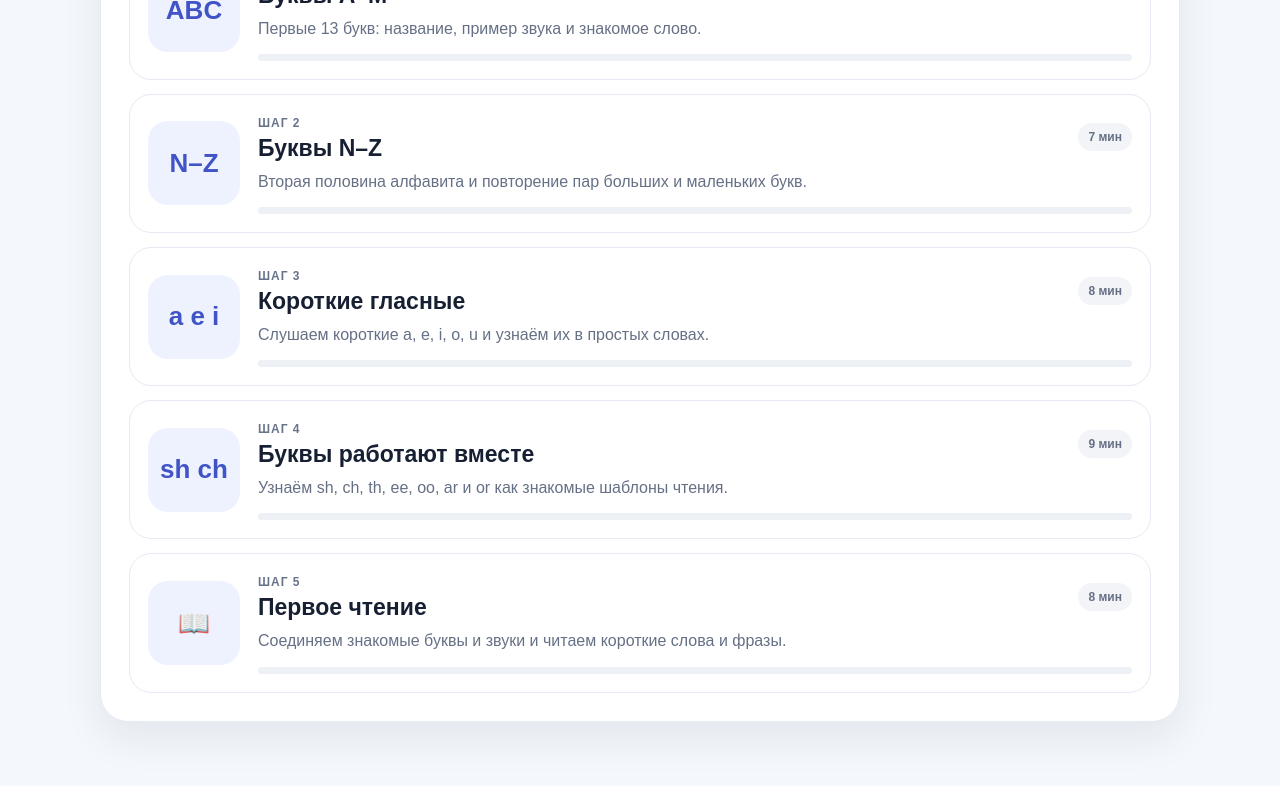
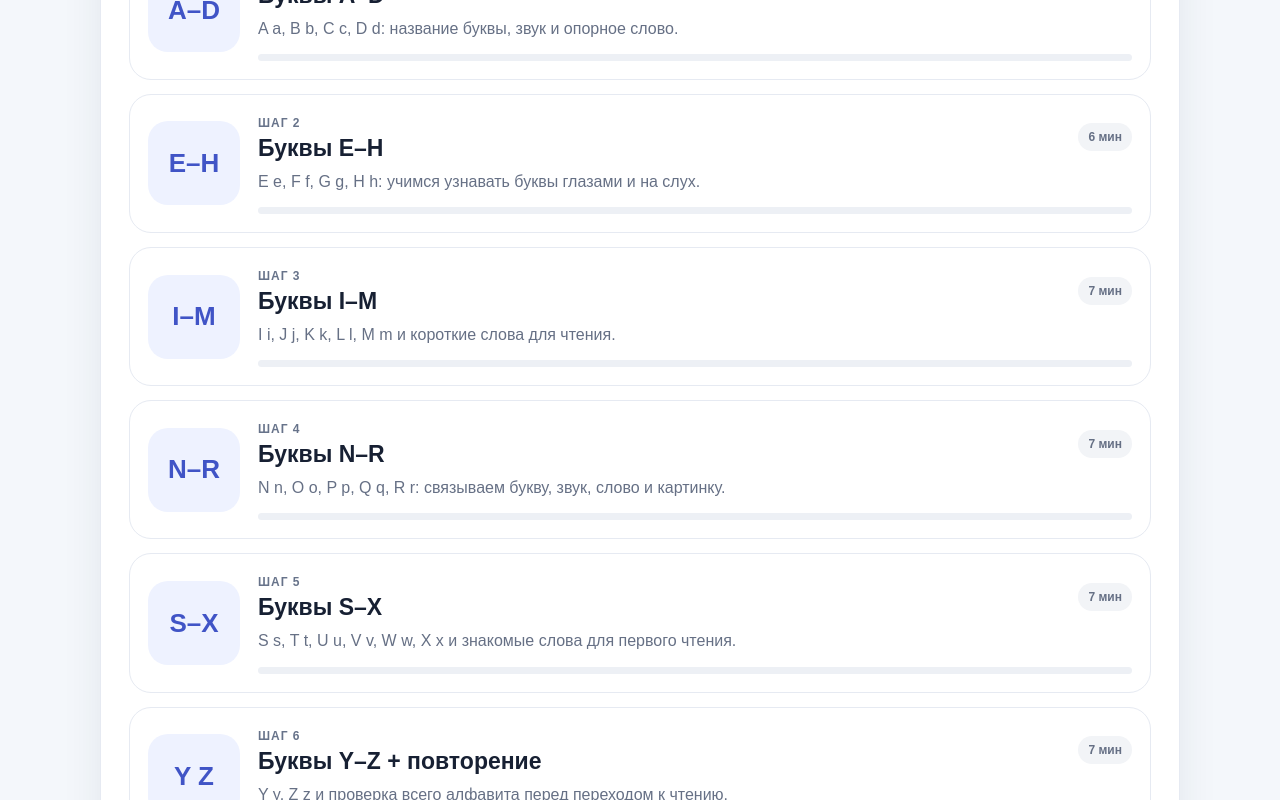
Before and after one commit to mamacita8689-hue/Online_English, a Next.js app: page /reading in a window 1280 px wide. Shown: the part 540-1340 px from the top of the page. Built offline with nearby package versions, Linux system fonts and the light colour scheme.

Commit message:
feat: split alphabet into Spotlight-style reading steps

```diff
--- a/src/content/reading/course.ts
+++ b/src/content/reading/course.ts
@@ -14,57 +14,91 @@ export type ReadingLesson = {
   exercises: ReadingExercise[];
 };
 
-const AtoM = readingStarter.alphabet.slice(0, 13);
-const NtoZ = readingStarter.alphabet.slice(13);
+const ABCD = readingStarter.alphabet.slice(0, 4);
+const EFGH = readingStarter.alphabet.slice(4, 8);
+const IJKLM = readingStarter.alphabet.slice(8, 13);
+const NOPQR = readingStarter.alphabet.slice(13, 18);
+const STUVWX = readingStarter.alphabet.slice(18, 24);
+const YZ = readingStarter.alphabet.slice(24);
 
 export const readingLessons: ReadingLesson[] = [
   {
-    id: 'alphabet-a-m', order: 1, title: 'Alphabet A–M', titleRu: 'Буквы A–M',
-    descriptionRu: 'Первые 13 букв: название, пример звука и знакомое слово.', durationMin: 7, icon: 'ABC', alphabet: AtoM,
+    id: 'letters-a-d', order: 1, title: 'Letters A–D', titleRu: 'Буквы A–D',
+    descriptionRu: 'A a, B b, C c, D d: название буквы, звук и опорное слово.', durationMin: 6, icon: 'A–D', alphabet: ABCD,
     exercises: [
-      { id: 'am-1', instructionRu: 'Послушай и выбери букву.', prompt: 'Какая это буква?', speakText: 'B', options: [{ id: 'a', text: 'D' }, { id: 'b', text: 'B' }, { id: 'c', text: 'P' }], answer: 'b', explanationRu: 'Это буква B — “би”.' },
-      { id: 'am-2', instructionRu: 'Выбери слово на букву C.', prompt: 'C → ?', options: [{ id: 'a', text: 'cat', emoji: '🐱', visual: 'cat' }, { id: 'b', text: 'dog', emoji: '🐶', visual: 'dog' }, { id: 'c', text: 'fish', emoji: '🐟' }], answer: 'a', explanationRu: 'Cat начинается с буквы C.' },
-      { id: 'am-3', instructionRu: 'Найди маленькую букву.', prompt: 'Большая H — маленькая…', options: [{ id: 'a', text: 'n' }, { id: 'b', text: 'h' }, { id: 'c', text: 'k' }], answer: 'b', explanationRu: 'Пара: H h.' },
-      { id: 'am-4', instructionRu: 'Послушай слово и выбери первую букву.', prompt: 'Первая буква слова', speakText: 'milk', options: [{ id: 'a', text: 'M' }, { id: 'b', text: 'N' }, { id: 'c', text: 'L' }], answer: 'a', explanationRu: 'Milk начинается с M.' },
-      { id: 'am-5', kind: 'word-builder', instructionRu: 'Собери слово из букв.', prompt: '🐱 кот', tiles: ['c', 'a', 't'], answer: 'cat', explanationRu: 'Получилось cat: c + a + t.' },
+      { id: 'ad-1', instructionRu: 'Послушай и выбери букву.', prompt: 'Какая это буква?', speakText: 'B', options: [{ id: 'a', text: 'D' }, { id: 'b', text: 'B' }, { id: 'c', text: 'P' }], answer: 'b', explanationRu: 'Это буква B — «би».' },
+      { id: 'ad-2', instructionRu: 'Выбери слово на букву C.', prompt: 'C → ?', options: [{ id: 'a', text: 'cat', emoji: '🐱', visual: 'cat' }, { id: 'b', text: 'dog', emoji: '🐶', visual: 'dog' }, { id: 'c', text: 'bed', emoji: '🛏️' }], answer: 'a', explanationRu: 'Cat начинается с C.' },
+      { id: 'ad-3', instructionRu: 'Собери слово из букв.', prompt: '🐱 кот', kind: 'word-builder', tiles: ['c', 'a', 't'], answer: 'cat', explanationRu: 'Получилось cat.' },
     ],
   },
   {
-    id: 'alphabet-n-z', order: 2, title: 'Alphabet N–Z', titleRu: 'Буквы N–Z',
-    descriptionRu: 'Вторая половина алфавита и повторение пар больших и маленьких букв.', durationMin: 7, icon: 'N–Z', alphabet: NtoZ,
+    id: 'letters-e-h', order: 2, title: 'Letters E–H', titleRu: 'Буквы E–H',
+    descriptionRu: 'E e, F f, G g, H h: учимся узнавать буквы глазами и на слух.', durationMin: 6, icon: 'E–H', alphabet: EFGH,
     exercises: [
-      { id: 'nz-1', instructionRu: 'Выбери слово на букву S.', prompt: 'S → ?', options: [{ id: 'a', text: 'sun', emoji: '☀️', visual: 'sun' }, { id: 'b', text: 'pen', emoji: '🖊️', visual: 'pen' }, { id: 'c', text: 'van', emoji: '🚐' }], answer: 'a', explanationRu: 'Sun начинается с S.' },
-      { id: 'nz-2', instructionRu: 'Послушай и выбери букву.', prompt: 'Какая это буква?', speakText: 'Q', options: [{ id: 'a', text: 'Q' }, { id: 'b', text: 'G' }, { id: 'c', text: 'J' }], answer: 'a', explanationRu: 'Q называется “кью”.' },
-      { id: 'nz-3', instructionRu: 'Найди маленькую букву.', prompt: 'Большая R — маленькая…', options: [{ id: 'a', text: 'p' }, { id: 'b', text: 'r' }, { id: 'c', text: 'v' }], answer: 'b', explanationRu: 'Пара: R r.' },
-      { id: 'nz-4', instructionRu: 'Послушай слово и выбери первую букву.', prompt: 'Первая буква слова', speakText: 'zebra', options: [{ id: 'a', text: 'S' }, { id: 'b', text: 'Z' }, { id: 'c', text: 'X' }], answer: 'b', explanationRu: 'Zebra начинается с Z.' },
-      { id: 'nz-5', kind: 'word-builder', instructionRu: 'Собери слово из букв.', prompt: '☀️ солнце', tiles: ['s', 'u', 'n'], answer: 'sun', explanationRu: 'Sun: s + u + n.' },
+      { id: 'eh-1', instructionRu: 'Найди маленькую букву.', prompt: 'Большая H — маленькая…', options: [{ id: 'a', text: 'n' }, { id: 'b', text: 'h' }, { id: 'c', text: 'k' }], answer: 'b', explanationRu: 'Пара: H h.' },
+      { id: 'eh-2', instructionRu: 'Что начинается с F?', prompt: 'F → ?', options: [{ id: 'a', text: 'flag', emoji: '🚩' }, { id: 'b', text: 'egg', emoji: '🥚' }, { id: 'c', text: 'horse', emoji: '🐴' }], answer: 'a', explanationRu: 'Flag начинается с F.' },
+      { id: 'eh-3', instructionRu: 'Послушай и выбери слово.', prompt: 'Что прозвучало?', speakText: 'horse', options: [{ id: 'a', text: 'horse' }, { id: 'b', text: 'glass' }, { id: 'c', text: 'egg' }], answer: 'a', explanationRu: 'Прозвучало horse.' },
     ],
   },
   {
-    id: 'short-vowels', order: 3, title: 'Short Vowels', titleRu: 'Короткие гласные',
-    descriptionRu: 'Слушаем короткие a, e, i, o, u и узнаём их в простых словах.', durationMin: 8, icon: 'a e i', patterns: readingStarter.shortVowels,
+    id: 'letters-i-m', order: 3, title: 'Letters I–M', titleRu: 'Буквы I–M',
+    descriptionRu: 'I i, J j, K k, L l, M m и короткие слова для чтения.', durationMin: 7, icon: 'I–M', alphabet: IJKLM,
+    exercises: [
+      { id: 'im-1', instructionRu: 'Послушай и выбери первую букву.', prompt: 'Первая буква слова', speakText: 'mouse', options: [{ id: 'a', text: 'M' }, { id: 'b', text: 'N' }, { id: 'c', text: 'L' }], answer: 'a', explanationRu: 'Mouse начинается с M.' },
+      { id: 'im-2', instructionRu: 'Что начинается с K?', prompt: 'K → ?', options: [{ id: 'a', text: 'kangaroo', emoji: '🦘' }, { id: 'b', text: 'lamp', emoji: '💡' }, { id: 'c', text: 'jug', emoji: '🏺' }], answer: 'a', explanationRu: 'Kangaroo начинается с K.' },
+      { id: 'im-3', instructionRu: 'Выбери слово со звуком [ɪ].', prompt: '[ɪ]', options: [{ id: 'a', text: 'ink' }, { id: 'b', text: 'lamp' }, { id: 'c', text: 'mouse' }], answer: 'a', explanationRu: 'В ink слышится короткий [ɪ].' },
+    ],
+  },
+  {
+    id: 'letters-n-r', order: 4, title: 'Letters N–R', titleRu: 'Буквы N–R',
+    descriptionRu: 'N n, O o, P p, Q q, R r: связываем букву, звук, слово и картинку.', durationMin: 7, icon: 'N–R', alphabet: NOPQR,
+    exercises: [
+      { id: 'nr-1', instructionRu: 'Что начинается с Q?', prompt: 'Q → ?', options: [{ id: 'a', text: 'queen', emoji: '👑' }, { id: 'b', text: 'rabbit', emoji: '🐰' }, { id: 'c', text: 'orange', emoji: '🍊' }], answer: 'a', explanationRu: 'Queen начинается с Q.' },
+      { id: 'nr-2', instructionRu: 'Послушай слово и выбери букву.', prompt: 'Первая буква слова', speakText: 'rabbit', options: [{ id: 'a', text: 'P' }, { id: 'b', text: 'R' }, { id: 'c', text: 'N' }], answer: 'b', explanationRu: 'Rabbit начинается с R.' },
+      { id: 'nr-3', instructionRu: 'Найди маленькую букву.', prompt: 'Большая P — маленькая…', options: [{ id: 'a', text: 'q' }, { id: 'b', text: 'p' }, { id: 'c', text: 'r' }], answer: 'b', explanationRu: 'Пара: P p.' },
+    ],
+  },
+  {
+    id: 'letters-s-x', order: 5, title: 'Letters S–X', titleRu: 'Буквы S–X',
+    descriptionRu: 'S s, T t, U u, V v, W w, X x и знакомые слова для первого чтения.', durationMin: 7, icon: 'S–X', alphabet: STUVWX,
+    exercises: [
+      { id: 'sx-1', instructionRu: 'Что начинается с S?', prompt: 'S → ?', options: [{ id: 'a', text: 'snake', emoji: '🐍' }, { id: 'b', text: 'tree', emoji: '🌳', visual: 'tree' }, { id: 'c', text: 'window', emoji: '🪟' }], answer: 'a', explanationRu: 'Snake начинается с S.' },
+      { id: 'sx-2', instructionRu: 'Какое слово заканчивается буквой X?', prompt: '… x', options: [{ id: 'a', text: 'box', emoji: '📦' }, { id: 'b', text: 'vest', emoji: '🦺' }, { id: 'c', text: 'tree', emoji: '🌳' }], answer: 'a', explanationRu: 'Box заканчивается буквой x.' },
+      { id: 'sx-3', instructionRu: 'Выбери слово на U.', prompt: 'U → ?', options: [{ id: 'a', text: 'umbrella', emoji: '☂️' }, { id: 'b', text: 'window', emoji: '🪟' }, { id: 'c', text: 'snake', emoji: '🐍' }], answer: 'a', explanationRu: 'Umbrella начинается с U.' },
+    ],
+  },
+  {
+    id: 'letters-y-z', order: 6, title: 'Letters Y–Z', titleRu: 'Буквы Y–Z + повторение',
+    descriptionRu: 'Y y, Z z и проверка всего алфавита перед переходом к чтению.', durationMin: 7, icon: 'Y Z', alphabet: YZ,
+    exercises: [
+      { id: 'yz-1', instructionRu: 'Послушай и выбери букву.', prompt: 'Какая это буква?', speakText: 'Z', options: [{ id: 'a', text: 'Y' }, { id: 'b', text: 'Z' }, { id: 'c', text: 'V' }], answer: 'b', explanationRu: 'Это буква Z — «зед».' },
+      { id: 'yz-2', instructionRu: 'Что начинается с Y?', prompt: 'Y → ?', options: [{ id: 'a', text: 'yacht', emoji: '⛵' }, { id: 'b', text: 'zip', emoji: '🤐' }, { id: 'c', text: 'queen', emoji: '👑' }], answer: 'a', explanationRu: 'Yacht начинается с Y.' },
+      { id: 'yz-3', instructionRu: 'Послушай слово и выбери первую букву.', prompt: 'Первая буква слова', speakText: 'zip', options: [{ id: 'a', text: 'S' }, { id: 'b', text: 'Z' }, { id: 'c', text: 'X' }], answer: 'b', explanationRu: 'Zip начинается с Z.' },
+    ],
+  },
+  {
+    id: 'short-vowels', order: 7, title: 'Short Vowels', titleRu: 'Короткие гласные',
+    descriptionRu: 'После знакомства с буквами учимся слышать a, e, i, o, u внутри коротких слов.', durationMin: 8, icon: 'a e i', patterns: readingStarter.shortVowels,
     exercises: [
       { id: 'v-1', instructionRu: 'Какой звук тренируем?', prompt: 'c a t', speakText: 'cat', options: [{ id: 'a', text: 'a [æ]' }, { id: 'b', text: 'e [e]' }, { id: 'c', text: 'i [ɪ]' }], answer: 'a', explanationRu: 'В cat буква a даёт короткий звук [æ].' },
       { id: 'v-2', instructionRu: 'Послушай и выбери картинку.', prompt: 'Что ты слышишь?', speakText: 'pen', options: [{ id: 'a', text: 'pen', emoji: '🖊️', visual: 'pen' }, { id: 'b', text: 'pig', emoji: '🐷', visual: 'pig' }, { id: 'c', text: 'dog', emoji: '🐶', visual: 'dog' }], answer: 'a', explanationRu: 'Прозвучало pen.' },
-      { id: 'v-3', instructionRu: 'Послушай и выбери слово.', prompt: 'Что ты слышишь?', speakText: 'pig', options: [{ id: 'a', text: 'peg' }, { id: 'b', text: 'pig' }, { id: 'c', text: 'pug' }], answer: 'b', explanationRu: 'Pig содержит короткую i.' },
-      { id: 'v-4', instructionRu: 'Найди одинаковый звук.', prompt: 'dog — ?', options: [{ id: 'a', text: 'box' }, { id: 'b', text: 'bed' }, { id: 'c', text: 'sun' }], answer: 'a', explanationRu: 'В dog и box похожий короткий звук o.' },
-      { id: 'v-5', kind: 'word-builder', instructionRu: 'Собери услышанное слово.', prompt: 'Слушай и собери', speakText: 'pig', tiles: ['p', 'i', 'g'], answer: 'pig', explanationRu: 'Pig: p + i + g.' },
+      { id: 'v-3', instructionRu: 'Найди одинаковый гласный звук.', prompt: 'dog — ?', options: [{ id: 'a', text: 'box' }, { id: 'b', text: 'bed' }, { id: 'c', text: 'sun' }], answer: 'a', explanationRu: 'В dog и box слышится похожий короткий o.' },
+      { id: 'v-4', kind: 'word-builder', instructionRu: 'Собери услышанное слово.', prompt: 'Слушай и собери', speakText: 'pig', tiles: ['p', 'i', 'g'], answer: 'pig', explanationRu: 'Pig: p + i + g.' },
     ],
   },
   {
-    id: 'letter-pairs', order: 4, title: 'Letter Pairs', titleRu: 'Буквы работают вместе',
-    descriptionRu: 'Узнаём sh, ch, th, ee, oo, ar и or как знакомые шаблоны чтения.', durationMin: 9, icon: 'sh ch', patterns: readingStarter.combinations,
+    id: 'letter-pairs', order: 8, title: 'Letter Pairs', titleRu: 'Буквы работают вместе',
+    descriptionRu: 'Дорабатываем школьный материал: sh, ch, th, ee, oo, ar, or.', durationMin: 9, icon: 'sh ch', patterns: readingStarter.combinations,
     exercises: [
       { id: 'p-1', instructionRu: 'Выбери сочетание в слове.', prompt: 'ship', speakText: 'ship', options: [{ id: 'a', text: 'sh' }, { id: 'b', text: 'ch' }, { id: 'c', text: 'th' }], answer: 'a', explanationRu: 'Ship начинается с sh.' },
       { id: 'p-2', instructionRu: 'Послушай и выбери картинку.', prompt: 'Что прозвучало?', speakText: 'chair', options: [{ id: 'a', text: 'chair', emoji: '🪑', visual: 'chair' }, { id: 'b', text: 'ship', emoji: '🚢', visual: 'ship' }, { id: 'c', text: 'tree', emoji: '🌳', visual: 'tree' }], answer: 'a', explanationRu: 'Прозвучало chair.' },
-      { id: 'p-3', instructionRu: 'Послушай слово.', prompt: 'Какое сочетание слышишь?', speakText: 'tree', options: [{ id: 'a', text: 'ee' }, { id: 'b', text: 'oo' }, { id: 'c', text: 'ar' }], answer: 'a', explanationRu: 'В tree сочетание ee.' },
-      { id: 'p-4', instructionRu: 'Выбери слово с ar.', prompt: 'Где есть ar?', options: [{ id: 'a', text: 'car', emoji: '🚗', visual: 'car' }, { id: 'b', text: 'book', emoji: '📘', visual: 'book' }, { id: 'c', text: 'ship', emoji: '🚢', visual: 'ship' }], answer: 'a', explanationRu: 'В car есть ar.' },
-      { id: 'p-5', kind: 'word-builder', instructionRu: 'Собери слово с sh.', prompt: '🚢 корабль', tiles: ['sh', 'i', 'p'], answer: 'ship', explanationRu: 'Ship: sh + i + p.' },
+      { id: 'p-3', instructionRu: 'Какое сочетание слышишь?', prompt: 'tree', speakText: 'tree', options: [{ id: 'a', text: 'ee' }, { id: 'b', text: 'oo' }, { id: 'c', text: 'ar' }], answer: 'a', explanationRu: 'В tree сочетание ee.' },
+      { id: 'p-4', kind: 'word-builder', instructionRu: 'Собери слово с sh.', prompt: '🚢 корабль', tiles: ['sh', 'i', 'p'], answer: 'ship', explanationRu: 'Ship: sh + i + p.' },
     ],
   },
   {
-    id: 'first-reading', order: 5, title: 'First Reading', titleRu: 'Первое чтение',
-    descriptionRu: 'Соединяем знакомые буквы и звуки и читаем короткие слова и фразы.', durationMin: 8, icon: '📖',
+    id: 'first-reading', order: 9, title: 'First Reading', titleRu: 'Первое чтение',
+    descriptionRu: 'Соединяем буквы и звуки, читаем короткие слова и простые предложения.', durationMin: 8, icon: '📖',
     patterns: [...readingStarter.shortVowels.slice(0, 3), ...readingStarter.combinations.slice(0, 2)],
     exercises: [
       { id: 'r-1', instructionRu: 'Прочитай и выбери картинку.', prompt: 'cat', options: [{ id: 'a', text: 'cat', emoji: '🐱', visual: 'cat' }, { id: 'b', text: 'dog', emoji: '🐶', visual: 'dog' }, { id: 'c', text: 'pig', emoji: '🐷', visual: 'pig' }], answer: 'a', explanationRu: 'Cat — кот.' },
@@ -72,7 +106,6 @@ export const readingLessons: ReadingLesson[] = [
       { id: 'r-3', instructionRu: 'Послушай и выбери фразу.', prompt: 'Что прозвучало?', speakText: 'big cat', options: [{ id: 'a', text: 'big cat' }, { id: 'b', text: 'red dog' }, { id: 'c', text: 'small pig' }], answer: 'a', explanationRu: 'Big cat — большой кот.' },
       { id: 'r-4', kind: 'word-builder', instructionRu: 'Собери слово по картинке.', prompt: '📘 книга', tiles: ['b', 'oo', 'k'], answer: 'book', explanationRu: 'Book: b + oo + k.' },
       { id: 'r-5', instructionRu: 'Прочитай короткое предложение.', prompt: 'This is a dog.', options: [{ id: 'a', text: 'Это собака.' }, { id: 'b', text: 'Это кошка.' }, { id: 'c', text: 'Это книга.' }], answer: 'a', explanationRu: 'This is a dog. — Это собака.' },
-      { id: 'r-6', instructionRu: 'Послушай и найди предложение.', prompt: 'Что прозвучало?', speakText: 'This is a cat.', options: [{ id: 'a', text: 'This is a cat.' }, { id: 'b', text: 'This is a dog.' }, { id: 'c', text: 'This is a book.' }], answer: 'a', explanationRu: 'Прозвучало: This is a cat.' },
     ],
   },
 ];
```
